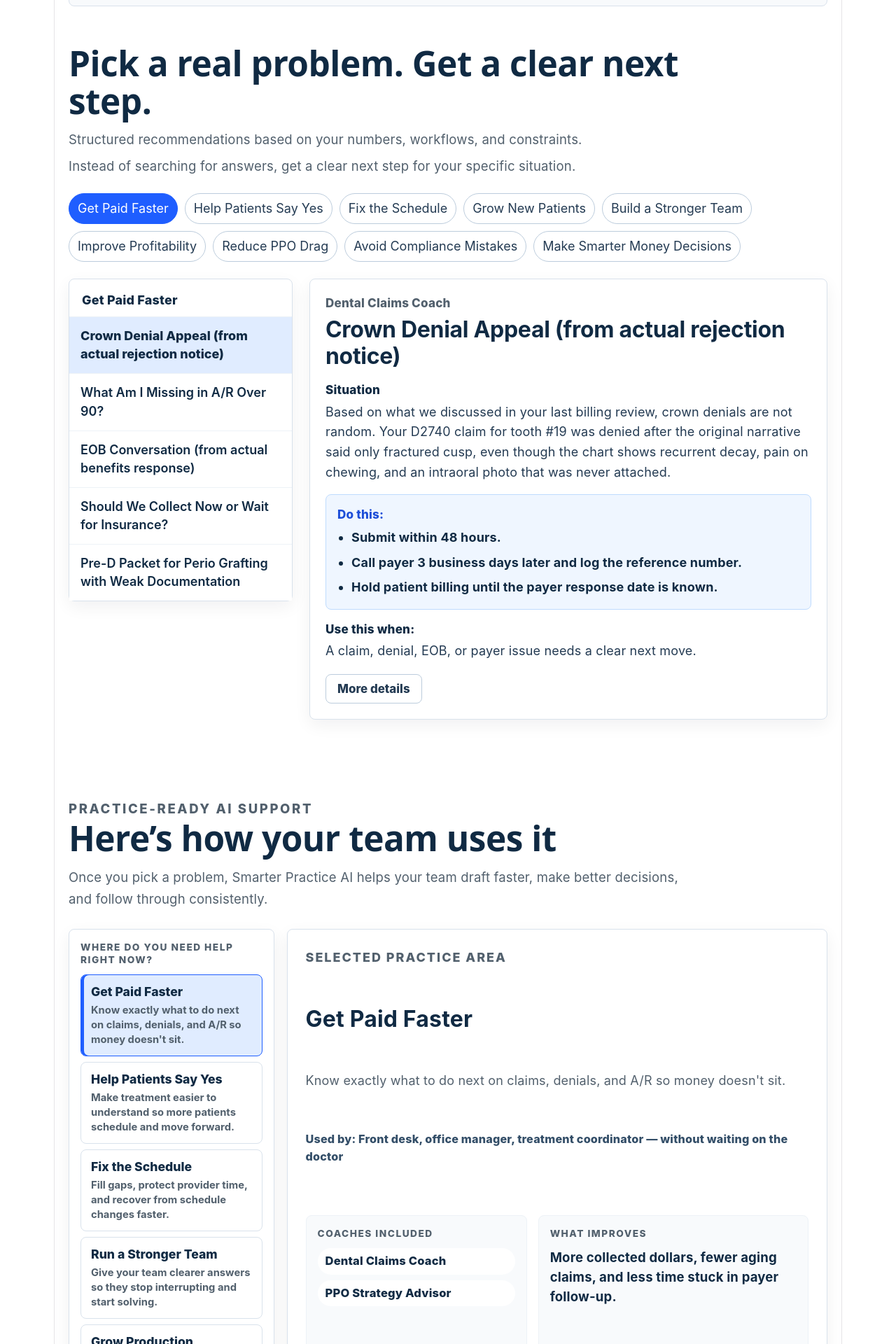
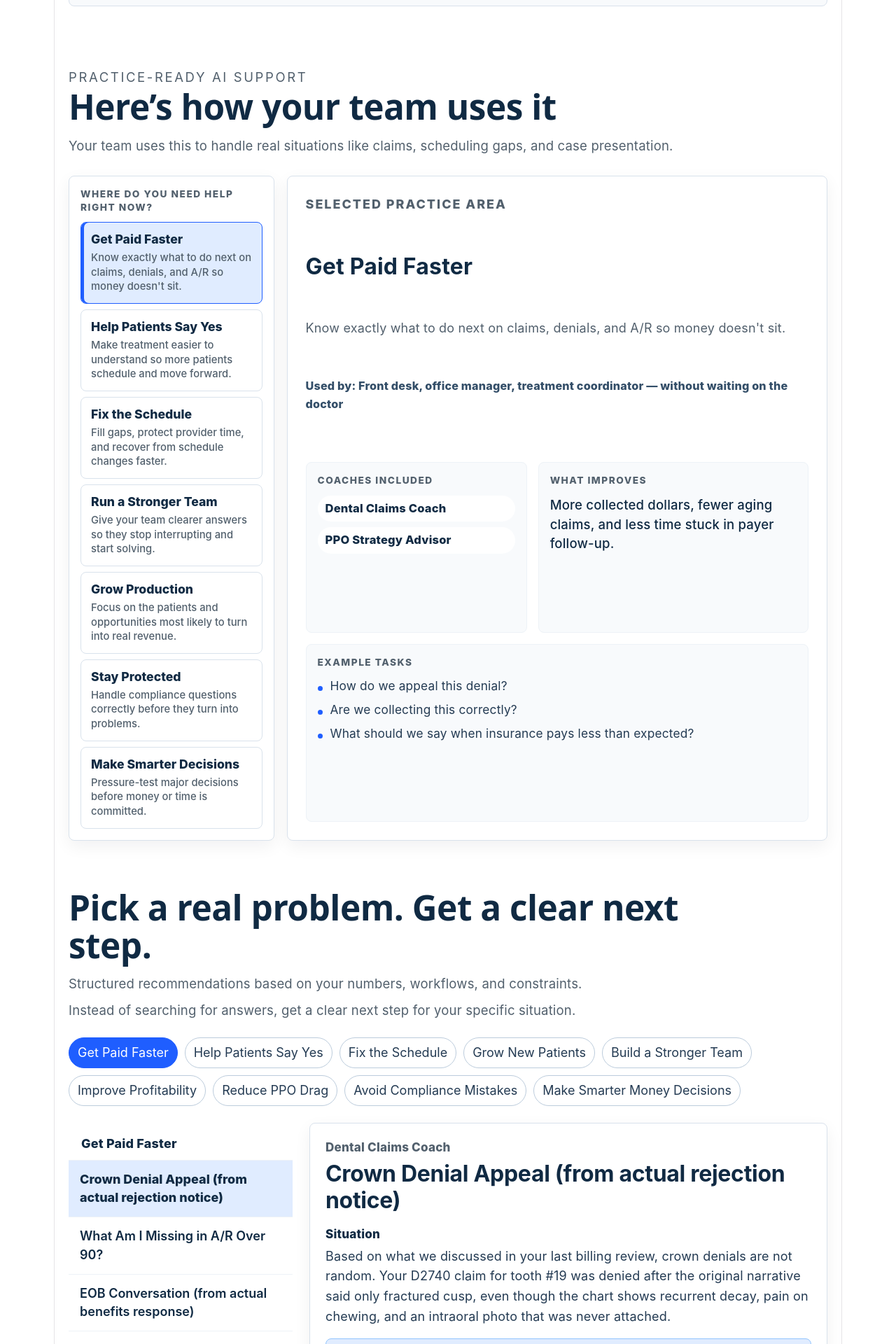
Before and after one commit to jeremyphelps-SP/smarterpractice-site, a React (Vite) app: page / in a window 1280 px wide. Shown: the part 880-2800 px from the top of the page at 70% size. Built offline with nearby package versions, Linux system fonts and the light colour scheme.

Commit message:
Improve homepage balance, hierarchy, and section flow

```diff
--- a/src/App.jsx
+++ b/src/App.jsx
@@ -40,14 +40,14 @@ function HomePage() {
       <Hero />
       <ProofStrip />
 
-      <div id="scenario-matrix">
-        <CoachScenarioMatrix selectedChallenge={selectedChallenge} />
-      </div>
-
       <CoachCapabilities
         selectedCategoryName={selectedCoachCategory}
         onSelectCategory={setSelectedCoachCategory}
       />
+
+      <div id="scenario-matrix">
+        <CoachScenarioMatrix selectedChallenge={selectedChallenge} />
+      </div>
 
       <AIImageStudio />
 
--- a/src/components/AIImageStudio.css
+++ b/src/components/AIImageStudio.css
@@ -49,7 +49,7 @@
   margin: 0 0 12px;
   color: #102a43;
   font-size: clamp(1.65rem, 3.2vw, 2.35rem);
-  font-weight: 650;
+  font-weight: 700;
   line-height: 1.1;
   letter-spacing: -0.5px;
 }
@@ -65,6 +65,7 @@
   margin: 0;
   color: #52606d;
   font-size: 1rem;
+  font-weight: 400;
   line-height: 1.7;
 }
 
@@ -278,7 +279,7 @@
   margin-top: 24px;
   color: #102a43;
   font-size: clamp(1.3rem, 2.3vw, 1.75rem);
-  font-weight: 750;
+  font-weight: 700;
   line-height: 1.25;
 }
 
@@ -373,7 +374,7 @@
   margin: 16px 0 0;
   color: #243b53;
   font-size: 0.95rem;
-  font-weight: 750;
+  font-weight: 500;
   line-height: 1.55;
 }
 
--- a/src/components/CoachCapabilities.css
+++ b/src/components/CoachCapabilities.css
@@ -26,7 +26,7 @@
   margin: 0 0 14px;
   color: #102a43;
   font-size: clamp(1.8rem, 4vw, 2.75rem);
-  font-weight: 650;
+  font-weight: 700;
   line-height: 1.1;
   letter-spacing: -0.5px;
 }
@@ -35,6 +35,7 @@
   margin: 0;
   color: #52606d;
   font-size: 1.03rem;
+  font-weight: 400;
   line-height: 1.62;
 }
 
@@ -129,7 +130,7 @@
 .coach-capabilities__category-button small {
   color: #52606d;
   font-size: 0.82rem;
-  font-weight: 650;
+  font-weight: 500;
   line-height: 1.4;
 }
 
@@ -205,7 +206,7 @@
   margin: 12px 0 0;
   color: #102a43;
   font-size: 1.03rem;
-  font-weight: 750;
+  font-weight: 500;
   line-height: 1.5;
 }
 
--- a/src/components/CoachCapabilities.jsx
+++ b/src/components/CoachCapabilities.jsx
@@ -18,8 +18,8 @@ export default function CoachCapabilities({
           Here&rsquo;s how your team uses it
         </h2>
         <p>
-          Once you pick a problem, Smarter Practice AI helps your team draft
-          faster, make better decisions, and follow through consistently.
+          Your team uses this to handle real situations like claims, scheduling
+          gaps, and case presentation.
         </p>
       </div>
 
--- a/src/components/Hero.css
+++ b/src/components/Hero.css
@@ -35,7 +35,7 @@
   margin: 0;
   color: #071f3d;
   font-size: clamp(2.35rem, 5vw, 4.25rem);
-  font-weight: 760;
+  font-weight: 700;
   letter-spacing: 0;
   line-height: 0.98;
 }
@@ -45,7 +45,7 @@
   margin: 24px 0 0;
   color: #243b53;
   font-size: clamp(1.08rem, 2vw, 1.28rem);
-  font-weight: 620;
+  font-weight: 500;
   line-height: 1.55;
 }
 
@@ -151,7 +151,7 @@
   align-items: center;
   padding: 0 12px;
   font-size: 0.92rem;
-  font-weight: 760;
+  font-weight: 500;
   line-height: 1.25;
 }
 
--- a/src/index.css
+++ b/src/index.css
@@ -164,7 +164,7 @@ code {
 .scenario-matrix {
   max-width: 1120px;
   margin: 0 auto;
-  padding: 32px 20px 48px;
+  padding: 24px 20px 32px;
   color: #1f2933;
   font-family:
     Inter, ui-sans-serif, system-ui, -apple-system, BlinkMacSystemFont, "Segoe UI",
@@ -181,7 +181,7 @@ code {
   margin: 0 0 12px;
   color: #102a43;
   font-size: clamp(1.8rem, 4vw, 2.75rem);
-  font-weight: 650;
+  font-weight: 700;
   line-height: 1.1;
   letter-spacing: -0.5px;
   word-break: normal;
@@ -230,12 +230,18 @@ code {
   align-items: start;
 }
 
-.scenario-matrix__scenario-list,
 .scenario-matrix__detail-card {
   border: 1px solid #d9e2ec;
   border-radius: 8px;
   background: #ffffff;
   box-shadow: 0 8px 24px rgba(15, 23, 42, 0.06);
+}
+
+.scenario-matrix__scenario-list {
+  border: 0;
+  border-radius: 8px;
+  background: transparent;
+  box-shadow: none;
 }
 
 .scenario-matrix__list-title {
@@ -273,7 +279,7 @@ code {
   margin: 0 0 18px;
   color: #102a43;
   font-size: clamp(1.35rem, 2.5vw, 1.85rem);
-  font-weight: 650;
+  font-weight: 700;
   line-height: 1.18;
   letter-spacing: -0.3px;
 }
@@ -297,6 +303,7 @@ code {
   margin: 6px 0 0;
   color: #243b53;
   font-size: 1rem;
+  font-weight: 400;
   line-height: 1.6;
 }
 
@@ -313,9 +320,9 @@ code {
 }
 
 .scenario-matrix__action-block {
-  border: 1px solid #bfdbfe;
+  border: 1px solid #93c5fd;
   border-radius: 8px;
-  background: #eff6ff;
+  background: #e0ecff;
   padding: 16px;
 }
 
@@ -325,7 +332,7 @@ code {
 
 .scenario-matrix__action-block .scenario-matrix__recommendation {
   color: #102a43;
-  font-weight: 650;
+  font-weight: 500;
 }
 
 .scenario-matrix__execution {
@@ -350,7 +357,7 @@ code {
   background: #ffffff;
   color: #102a43;
   font-size: 0.98rem;
-  font-weight: 650;
+  font-weight: 500;
   line-height: 1.55;
   white-space: pre-line;
 }
@@ -440,7 +447,7 @@ code {
   }
 
   .scenario-matrix {
-    padding: 28px 18px 44px;
+    padding: 24px 18px 32px;
   }
 
   .scenario-matrix__layout {
```
